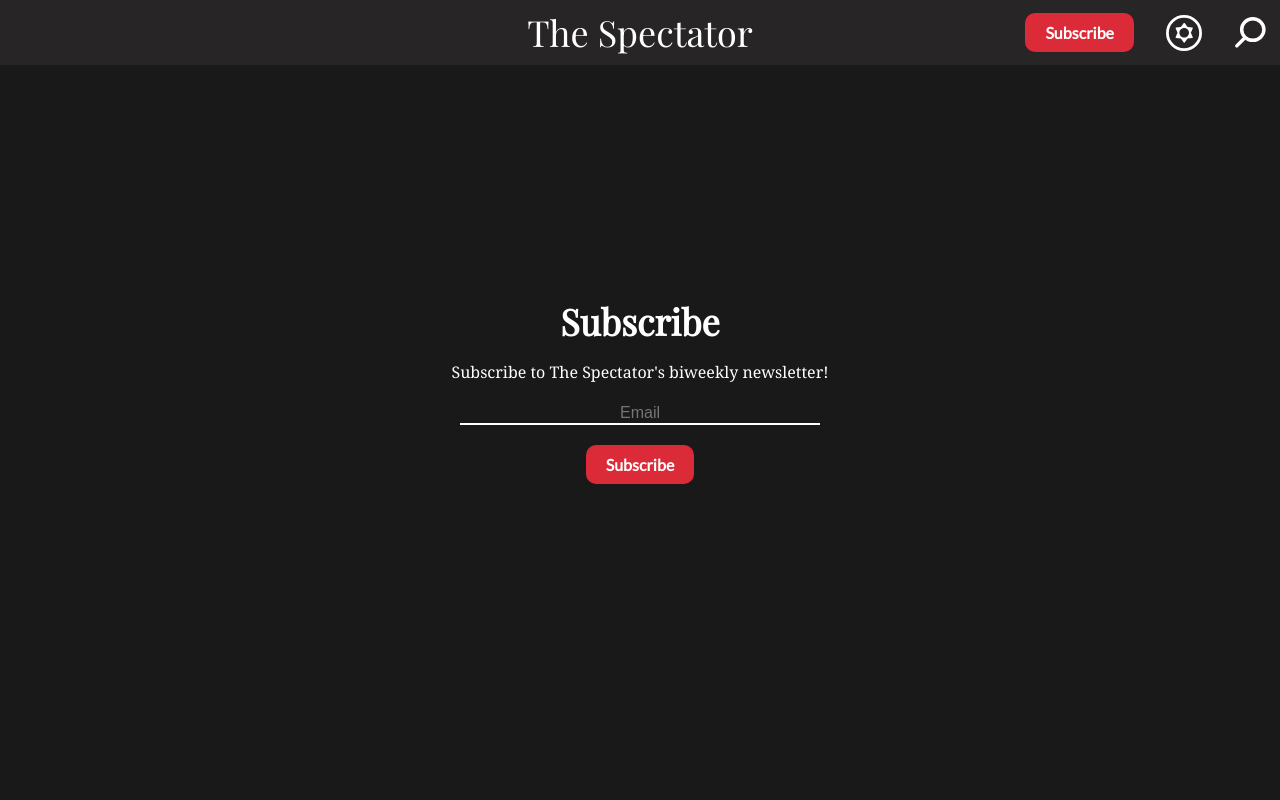
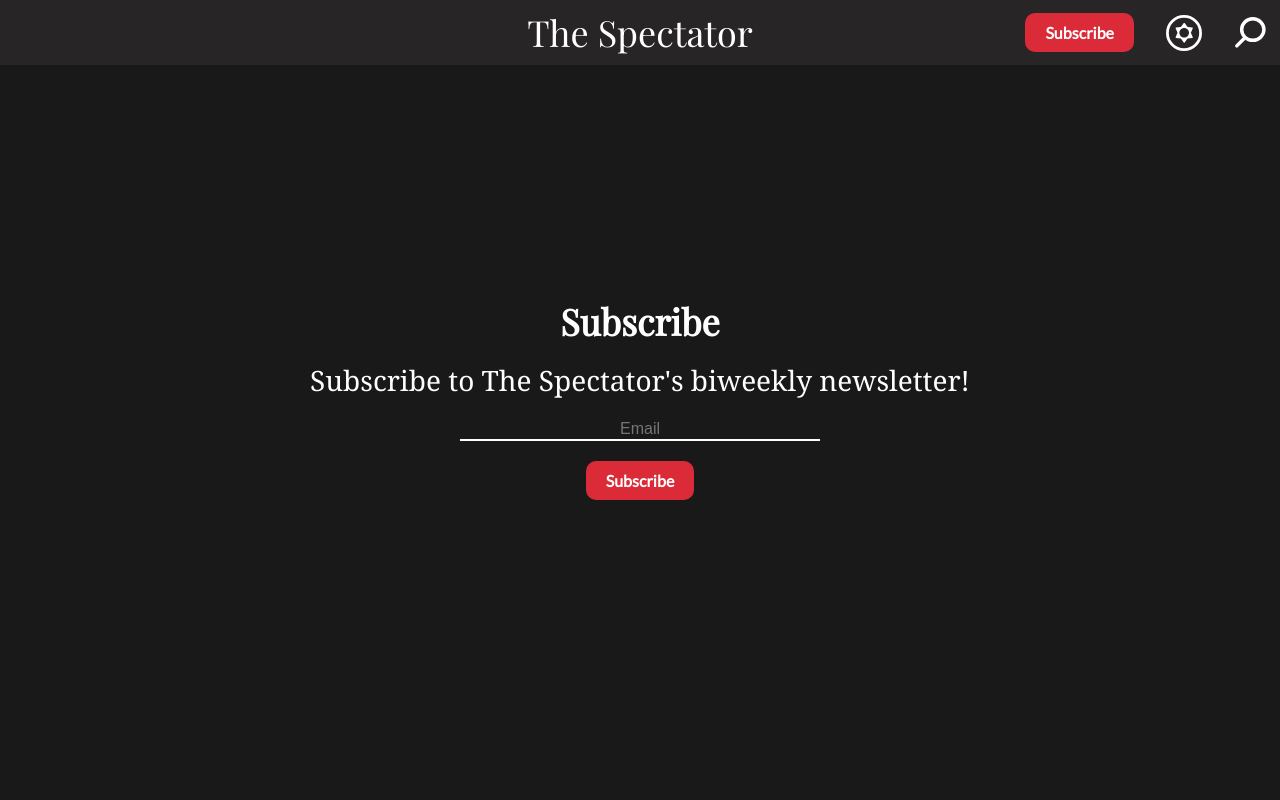
Before and after one commit to stuyspec/stuyspec-rewrite, a Next.js app: page /subscribe in a window 1280 px wide. Shown: the top 800 px of the page. Built offline with nearby package versions, Linux system fonts and the light colour scheme.

Commit message:
Increased subscribe page text

```diff
--- a/styles/Subscribe.module.css
+++ b/styles/Subscribe.module.css
@@ -15,7 +15,7 @@
 	font-size: var(--large-text);
 }
 #text {
-	font-size: var(--small-text);
+	font-size: var(--medium-text);
 	font-family: var(--alternate-primary-font);
 }
 
```
